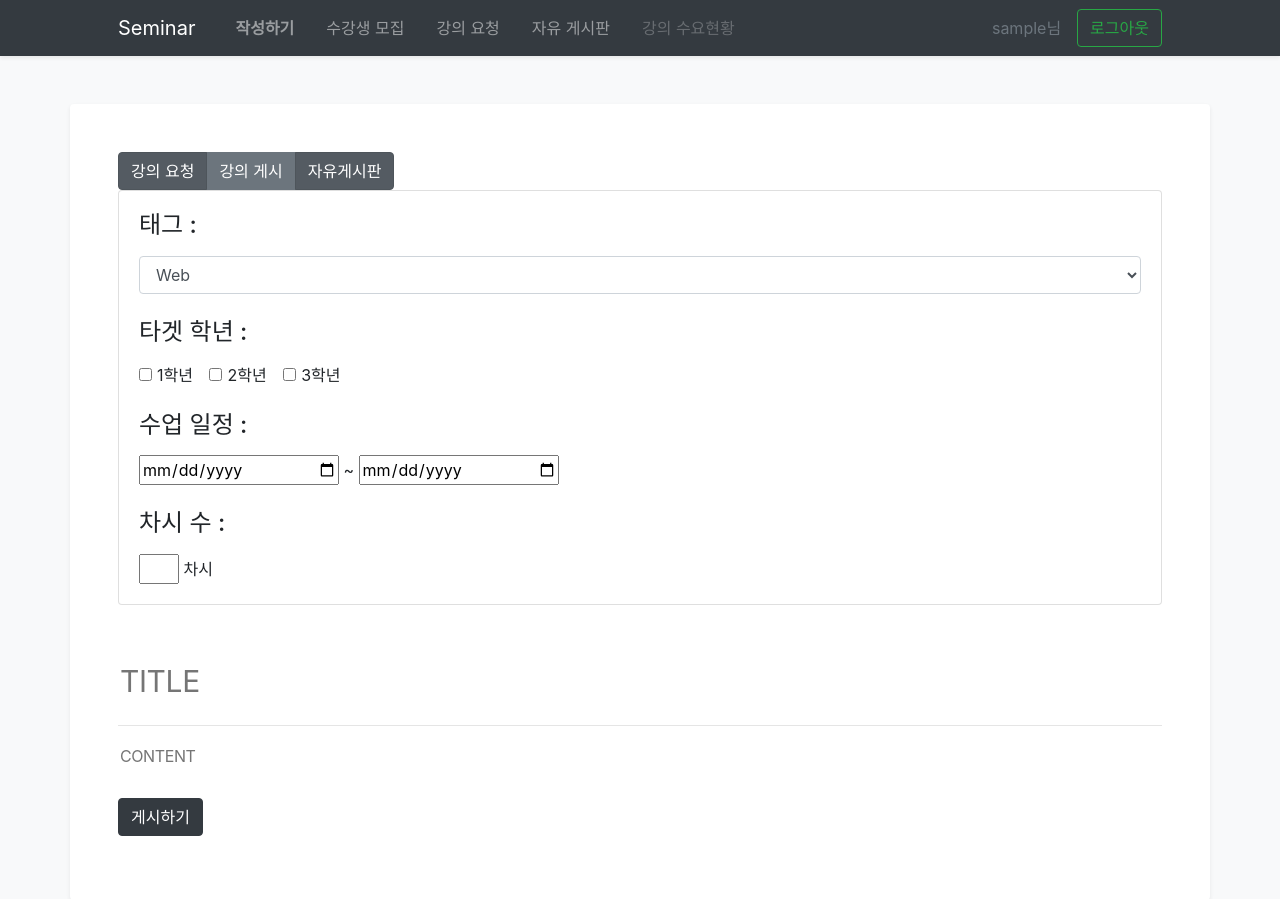
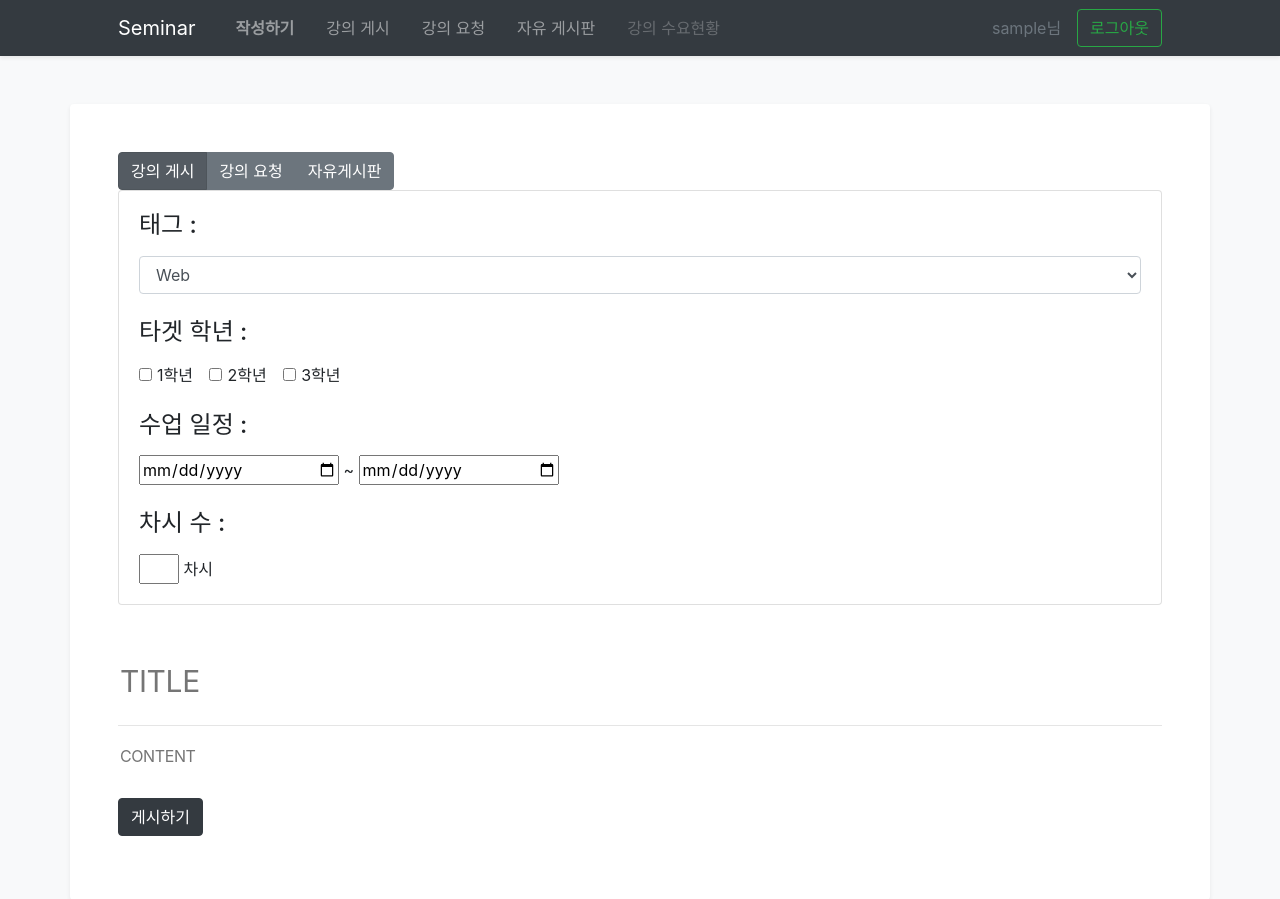
Before and after one commit to dltmdgh0611/DGSW_Seminar_community, a Django app: page /posts/create in a window 1280 px wide. Shown: the top 899 px of the page. Run offline with Django 3.2, Linux system fonts and the light colour scheme; the visitor is signed in with stand-in values (Sample User, id 1); some libraries are stand-ins or nearby versions.

Commit message:
Fix Front-ends-UI

```diff
--- a/seminar/templates/navigator/navigator.html
+++ b/seminar/templates/navigator/navigator.html
@@ -25,7 +25,7 @@
                 <strong><a class="nav-link ml-3" href="{% url 'posts.create' %}">작성하기 <span class="sr-only">(current)</span></a></strong>
             </li>
             <li class="nav-item">
-                <a class="nav-link ml-3" href="{% url 'category.recruit_seminar' %}">수강생 모집 <span class="sr-only">(current)</span></a>
+                <a class="nav-link ml-3" href="{% url 'category.recruit_seminar' %}">강의 게시 <span class="sr-only">(current)</span></a>
             </li>
             <li class="nav-item">
                 <a class="nav-link ml-3" href="{% url 'category.request_seminar' %}">강의 요청 <span class="sr-only">(current)</span></a>
--- a/seminar/templates/post/create.html
+++ b/seminar/templates/post/create.html
@@ -17,18 +17,21 @@ $(document).ready(function() {
         $("#bttn2").removeClass('disabled');
         $("#bttn3").removeClass('disabled');
         $("#content-req").collapse('show')
+        $("select").prop('disabled', false);
     });
     $("#bttn2").click(function(){
         $("#bttn1").removeClass('disabled');
         $("#bttn2").addClass('disabled');
         $("#bttn3").removeClass('disabled');
-        $("#content-req").collapse('show')
+        $("#content-req").collapse('hide')
+        $("select").prop('disabled', false);
     });
     $("#bttn3").click(function(){
         $("#bttn1").removeClass('disabled');
         $("#bttn2").removeClass('disabled');
         $("#bttn3").addClass('disabled');
         $("#content-req").collapse('hide')
+        $("select").prop('disabled', true);
     });
 });
 
@@ -43,13 +46,13 @@ $(document).ready(function() {
         {% csrf_token %}
         <div class="btn-group btn-group-toggle" data-toggle="buttons">
             <label class="btn btn-secondary">
-                <input type="radio" name="category" id="bttn1" value="request_seminar" checked> 강의 요청
+                <input type="radio" name="category" id="bttn1" value="recruit_seminar" checked> 강의 게시
             </label>
             <label class="btn btn-secondary">
-                <input type="radio" name="category" id="bttn2" value="recruit_seminar"> 강의 게시
+                <input type="radio" name="category" id="bttn2" value="request_seminar" > 강의 요청
             </label>
             <label class="btn btn-secondary">
-                <input type="radio" name="category" id="bttn3" value="free" checked> 자유게시판
+                <input type="radio" name="category" id="bttn3" value="free" > 자유게시판
             </label>
         </div>
         <div class="card card-body mb-5">
```
